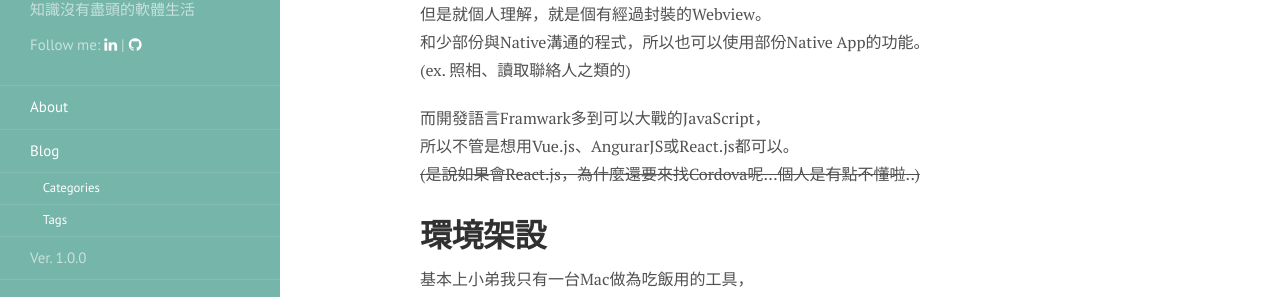
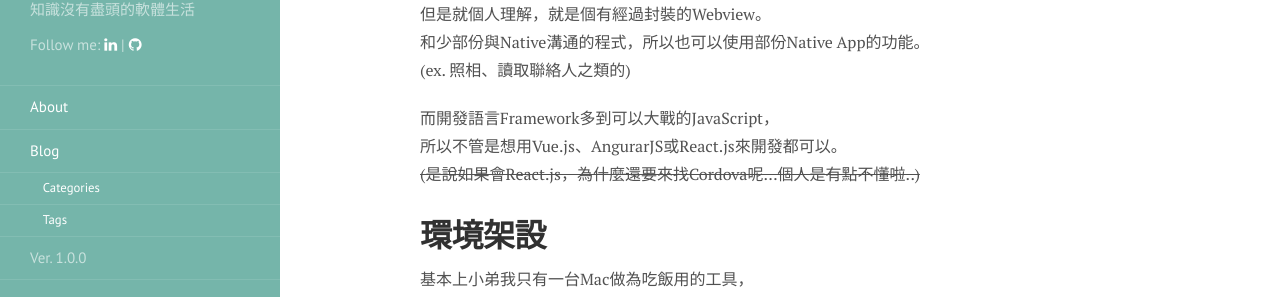
Before and after one commit to copluk/Copluk.github.io, a Jekyll site: the page built from _posts/2017-11-13-Cordova 環境架設 & 簡介.md, in a window 1280 px wide and 900 px high. Shown: the part 310-607 px from the top of the window. Built offline with Jekyll 4.4.1, drawn with Linux system fonts in a browser that asks for light colours; nearby versions of some CDN libraries; comment, search, counter and statistics services are not loaded.

Commit message:
20171113 改錯字

```diff
--- a/_posts/2017-11-13-Cordova 環境架設 & 簡介.md
+++ b/_posts/2017-11-13-Cordova 環境架設 & 簡介.md
@@ -14,8 +14,8 @@ Cordova是架構在網頁技術上的App開發方法，
 和少部份與Native溝通的程式，所以也可以使用部份Native App的功能。
 (ex. 照相、讀取聯絡人之類的)
 
-而開發語言Framwark多到可以大戰的JavaScript，
-所以不管是想用Vue.js、AngurarJS或React.js都可以。
+而開發語言Framework多到可以大戰的JavaScript，
+所以不管是想用Vue.js、AngurarJS或React.js來開發都可以。
 ~~(是說如果會React.js，為什麼還要來找Cordova呢...個人是有點不懂啦..)~~
 
 # 環境架設
```
Also changed, not shown: other parts of _posts/2017-11-13-Cordova 環境架設 & 簡介.md (+1 -1 lines).
